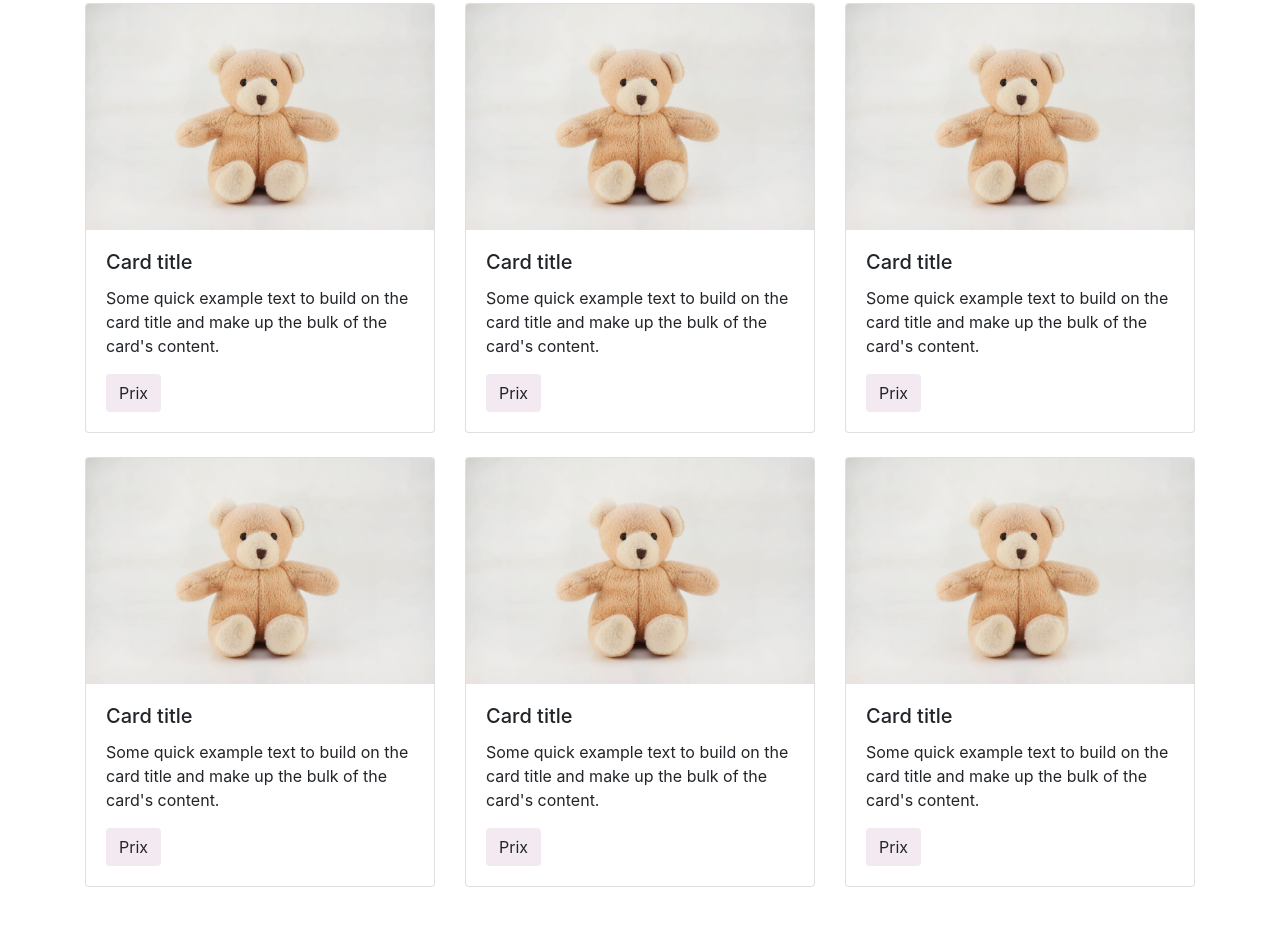
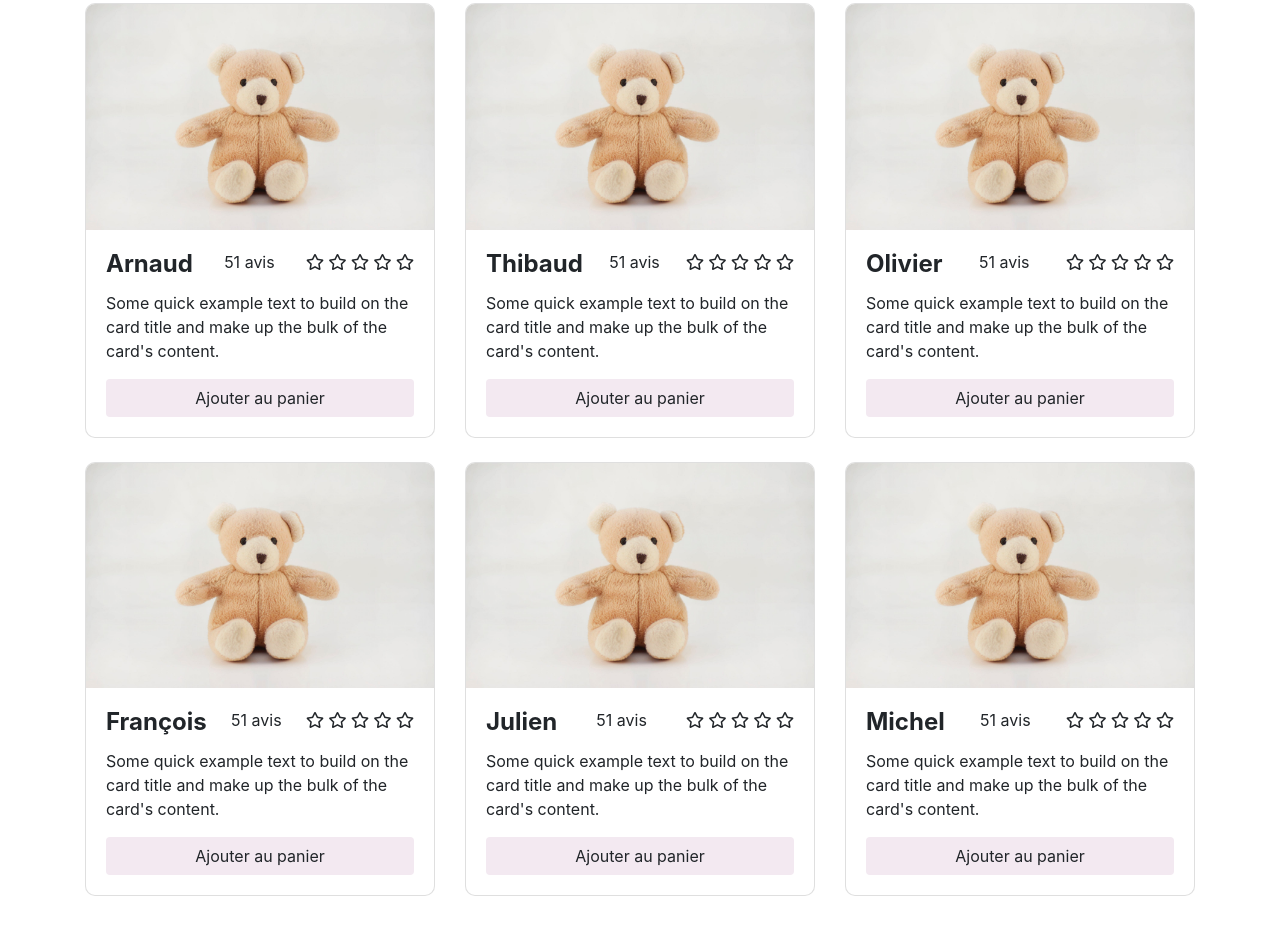
Before and after one commit to reuby-dev/DelphineBertrand_5_01022021, a website: page index.html in a window 1280 px wide. Shown: the part 639-1574 px from the top of the page. Drawn offline with nearby package versions, Linux system fonts and the light colour scheme.

Commit message:
animations et effets ajoutés sur la homepage

```diff
--- a/index.html
+++ b/index.html
@@ -70,39 +70,69 @@
             <div class="col mb-4">
                 <div class="card">
                     <img class="card-img-top" src="images/teddy_2.jpg" alt="Card image cap">
-                    <div class="card-body">
-                        <h5 class="card-title">Card title</h5>
+                    <div class="card-body d-flex flex-column">
+                        <div class="d-flex flex-wrap justify-content-between">
+                            <h2 class="card-title">Arnaud</h2>
+                            <p>51 avis</p>
+                            <div>
+                            <i class="far fa-star"></i>
+                            <i class="far fa-star"></i>
+                            <i class="far fa-star"></i>
+                            <i class="far fa-star"></i>
+                            <i class="far fa-star"></i>
+                            </div>
+                        </div>
                         <p class="card-text">Some quick example text to build on the card title and make up the bulk of
                             the
                             card's
                             content.</p>
-                        <a href="produit.html" class="btn">Prix</a>
+                        <button class="btn">Ajouter au panier</button>
                     </div>
                 </div>
             </div>
             <div class="col mb-4">
                 <div class="card">
                     <img class="card-img-top" src="images/teddy_2.jpg" alt="Card image cap">
-                    <div class="card-body">
-                        <h5 class="card-title">Card title</h5>
+                    <div class="card-body d-flex flex-column">
+                        <div class="d-flex flex-wrap justify-content-between">
+                            <h2 class="card-title">Thibaud</h2>
+                            <p>51 avis</p>
+                            <div>
+                            <i class="far fa-star"></i>
+                            <i class="far fa-star"></i>
+                            <i class="far fa-star"></i>
+                            <i class="far fa-star"></i>
+                            <i class="far fa-star"></i>
+                            </div>
+                        </div>
                         <p class="card-text">Some quick example text to build on the card title and make up the bulk of
                             the
                             card's
                             content.</p>
-                        <a href="produit.html" class="btn">Prix</a>
+                        <button class="btn">Ajouter au panier</button>
                     </div>
                 </div>
             </div>
             <div class="col mb-4">
                 <div class="card">
                     <img class="card-img-top" src="images/teddy_2.jpg" alt="Card image cap">
-                    <div class="card-body">
-                        <h5 class="card-title">Card title</h5>
+                    <div class="card-body d-flex flex-column">
+                        <div class="d-flex flex-wrap justify-content-between">
+                            <h2 class="card-title">Olivier</h2>
+                            <p>51 avis</p>
+                            <div>
+                            <i class="far fa-star"></i>
+                            <i class="far fa-star"></i>
+                            <i class="far fa-star"></i>
+                            <i class="far fa-star"></i>
+                            <i class="far fa-star"></i>
+                            </div>
+                        </div>
                         <p class="card-text">Some quick example text to build on the card title and make up the bulk of
                             the
                             card's
                             content.</p>
-                        <a href="produit.html" class="btn">Prix</a>
+                        <button class="btn">Ajouter au panier</button>
                     </div>
                 </div>
             </div>
@@ -112,39 +142,69 @@
             <div class="col mb-4">
                 <div class="card">
                     <img class="card-img-top" src="images/teddy_2.jpg" alt="Card image cap">
-                    <div class="card-body">
-                        <h5 class="card-title">Card title</h5>
+                    <div class="card-body d-flex flex-column">
+                        <div class="d-flex flex-wrap justify-content-between">
+                            <h2 class="card-title">François</h2>
+                            <p>51 avis</p>
+                            <div>
+                            <i class="far fa-star"></i>
+                            <i class="far fa-star"></i>
+                            <i class="far fa-star"></i>
+                            <i class="far fa-star"></i>
+                            <i class="far fa-star"></i>
+                            </div>
+                        </div>
                         <p class="card-text">Some quick example text to build on the card title and make up the bulk of
                             the
                             card's
                             content.</p>
-                        <a href="produit.html" class="btn">Prix</a>
+                        <button class="btn">Ajouter au panier</button>
                     </div>
                 </div>
             </div>
             <div class="col mb-4">
                 <div class="card">
                     <img class="card-img-top" src="images/teddy_2.jpg" alt="Card image cap">
-                    <div class="card-body">
-                        <h5 class="card-title">Card title</h5>
+                    <div class="card-body d-flex flex-column">
+                        <div class="d-flex flex-wrap justify-content-between">
+                            <h2 class="card-title">Julien</h2>
+                            <p>51 avis</p>
+                            <div>
+                            <i class="far fa-star"></i>
+                            <i class="far fa-star"></i>
+                            <i class="far fa-star"></i>
+                            <i class="far fa-star"></i>
+                            <i class="far fa-star"></i>
+                            </div>
+                        </div>
                         <p class="card-text">Some quick example text to build on the card title and make up the bulk of
                             the
                             card's
                             content.</p>
-                        <a href="produit.html" class="btn">Prix</a>
+                        <button class="btn">Ajouter au panier</button>
                     </div>
                 </div>
             </div>
             <div class="col mb-4">
                 <div class="card">
                     <img class="card-img-top" src="images/teddy_2.jpg" alt="Card image cap">
-                    <div class="card-body">
-                        <h5 class="card-title">Card title</h5>
+                    <div class="card-body d-flex flex-column">
+                        <div class="d-flex flex-wrap justify-content-between">
+                            <h2 class="card-title">Michel</h2>
+                            <p>51 avis</p>
+                            <div>
+                            <i class="far fa-star"></i>
+                            <i class="far fa-star"></i>
+                            <i class="far fa-star"></i>
+                            <i class="far fa-star"></i>
+                            <i class="far fa-star"></i>
+                            </div>
+                        </div>
                         <p class="card-text">Some quick example text to build on the card title and make up the bulk of
                             the
                             card's
                             content.</p>
-                        <a href="produit.html" class="btn">Prix</a>
+                        <button class="btn">Ajouter au panier</button>
                     </div>
                 </div>
             </div>
--- a/style.css
+++ b/style.css
@@ -1,5 +1,10 @@
 header, footer, .btn, .bg-prim {
     background:#F3E9F1;
+}
+
+h2 {
+    font-weight: 650;
+    font-size: 1.5rem;
 }
 
 img {
@@ -15,3 +20,22 @@ img {
 .carousel-item {
     height: 450px;
 }
+
+.btn {
+    transition: background 0.3s ease-in-out;
+}
+
+.btn:hover {
+    background:#dfd1db;
+}
+
+.card {
+    cursor: pointer;
+    border-radius: 10px;
+    transition: box-shadow 0.3s ease-in-out;
+    overflow: hidden;
+}
+
+.card:hover {
+    box-shadow: 5px 5px 7px rgba(0, 0, 0, .1);
+}
```
